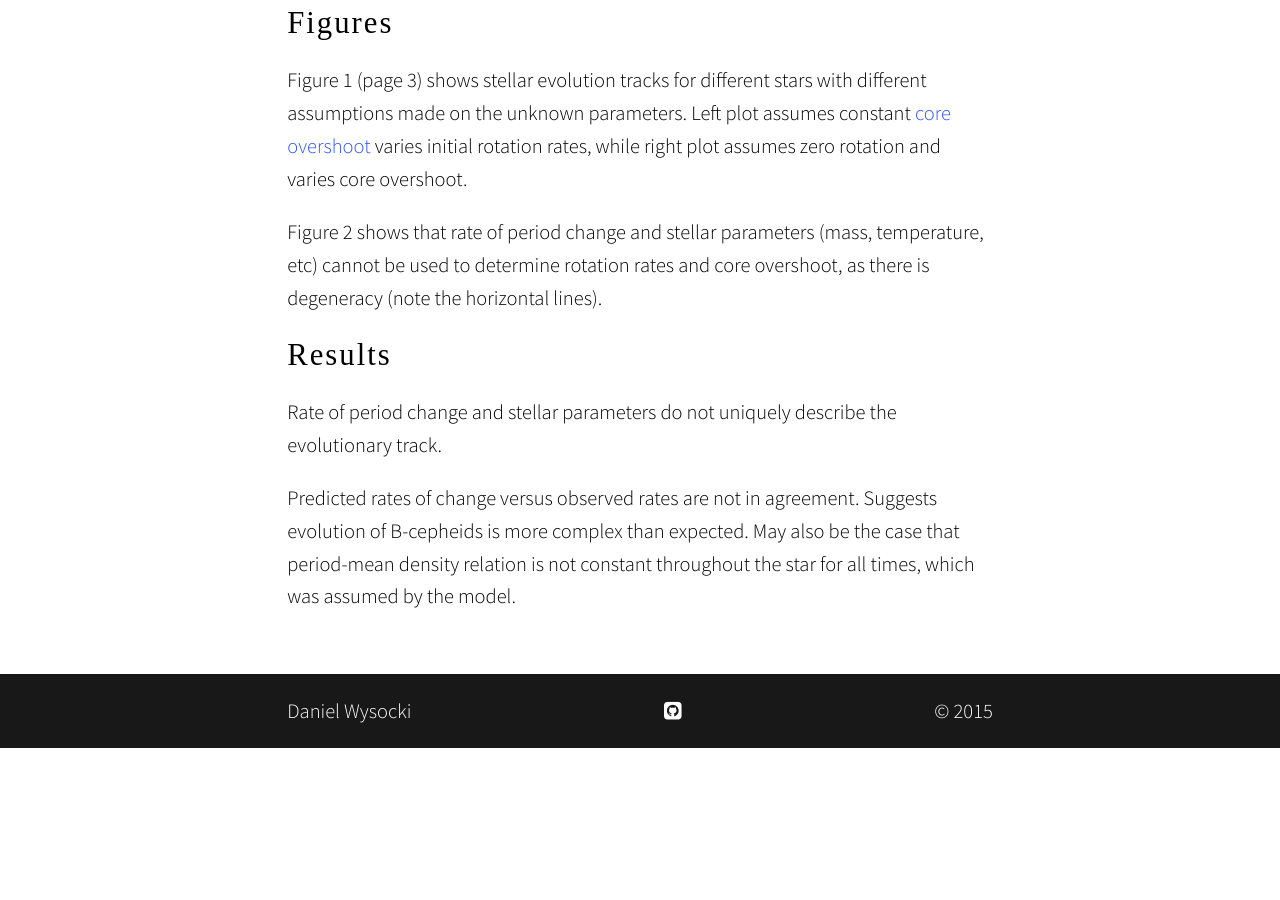
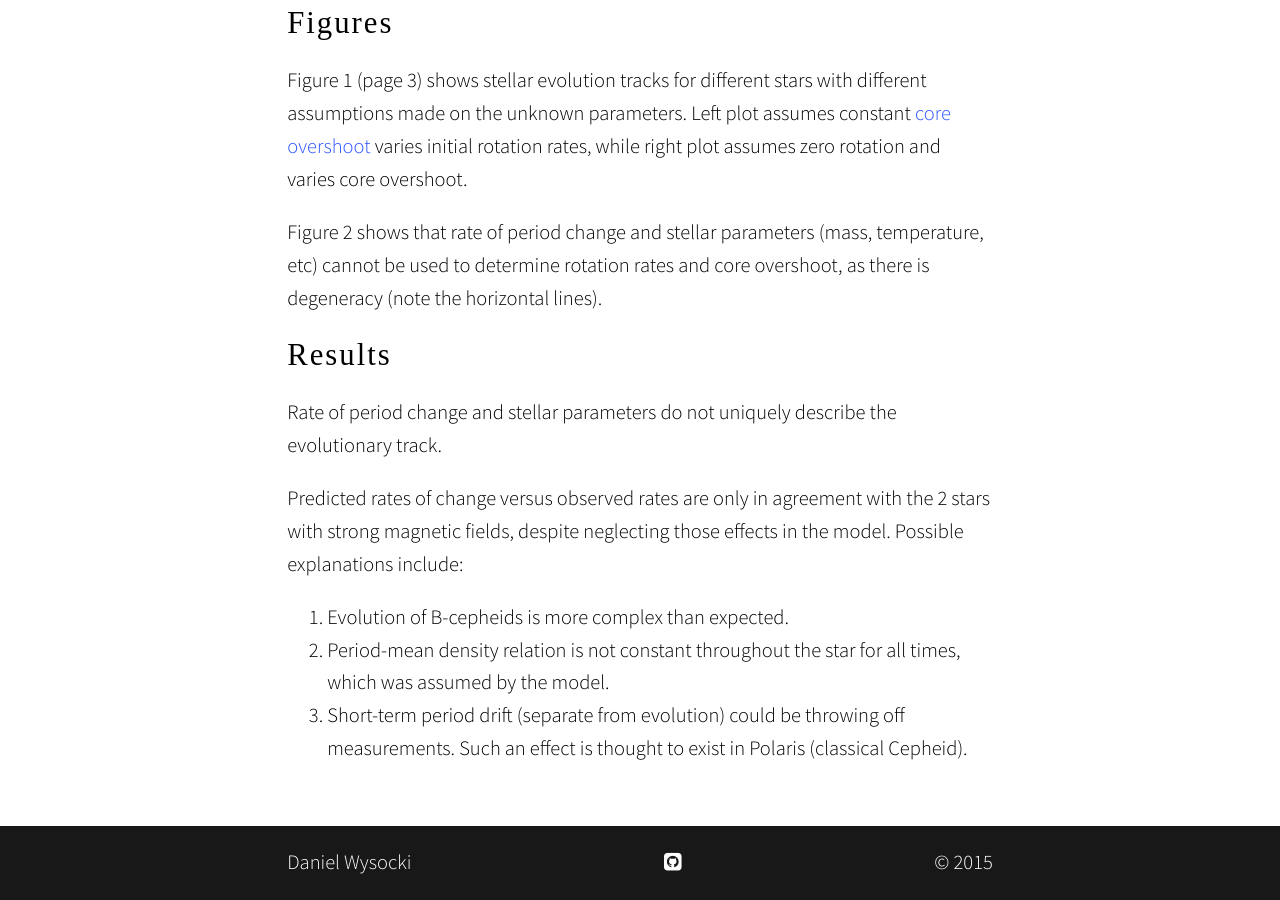
Before and after one commit to dwysocki/ASTP-601, a Jekyll site: the page built from _posts/2015-09-30-period-change-and-evolution-of-beta-cephei-stars.markdown, in a window 1280 px wide and 900 px high, scrolled down 1266 px. Built offline with Jekyll 4.4.1, drawn with Linux system fonts in a browser that asks for light colours; nearby versions of some CDN libraries; some web fonts are replaced; before the commit the page ends 2014 px from its top, so only the background shows below that.

Commit message:
Updating journal club summary again

```diff
--- a/_posts/2015-09-30-period-change-and-evolution-of-beta-cephei-stars.markdown
+++ b/_posts/2015-09-30-period-change-and-evolution-of-beta-cephei-stars.markdown
@@ -42,4 +42,8 @@ Figure 2 shows that rate of period change and stellar parameters (mass, temperat
 
 Rate of period change and stellar parameters do not uniquely describe the evolutionary track.
 
-Predicted rates of change versus observed rates are not in agreement. Suggests evolution of B-cepheids is more complex than expected. May also be the case that period-mean density relation is not constant throughout the star for all times, which was assumed by the model.
+Predicted rates of change versus observed rates are only in agreement with the 2 stars with strong magnetic fields, despite neglecting those effects in the model. Possible explanations include:
+
+1. Evolution of B-cepheids is more complex than expected.
+2. Period-mean density relation is not constant throughout the star for all times, which was assumed by the model.
+3. Short-term period drift (separate from evolution) could be throwing off measurements. Such an effect is thought to exist in Polaris (classical Cepheid).
```
